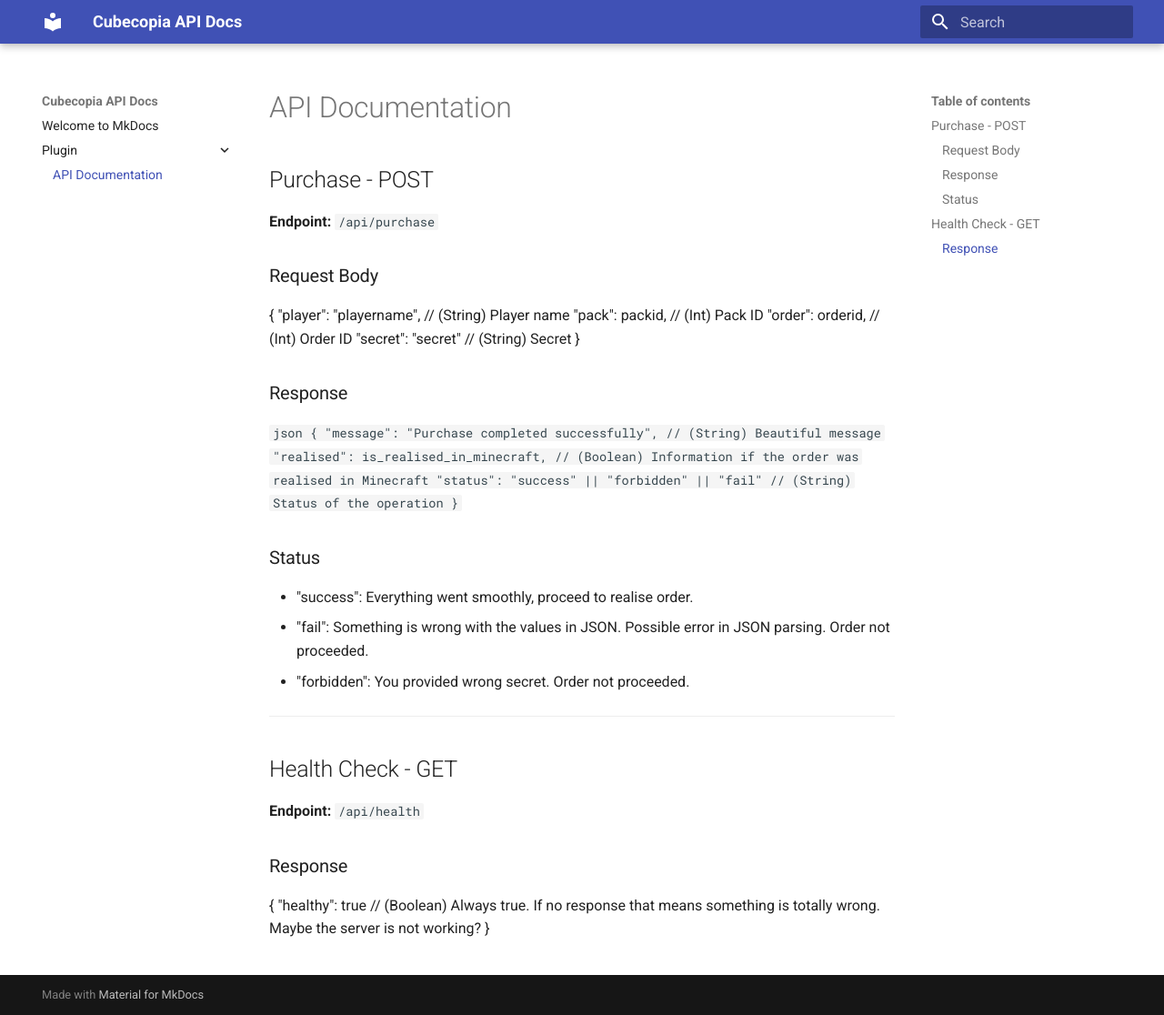
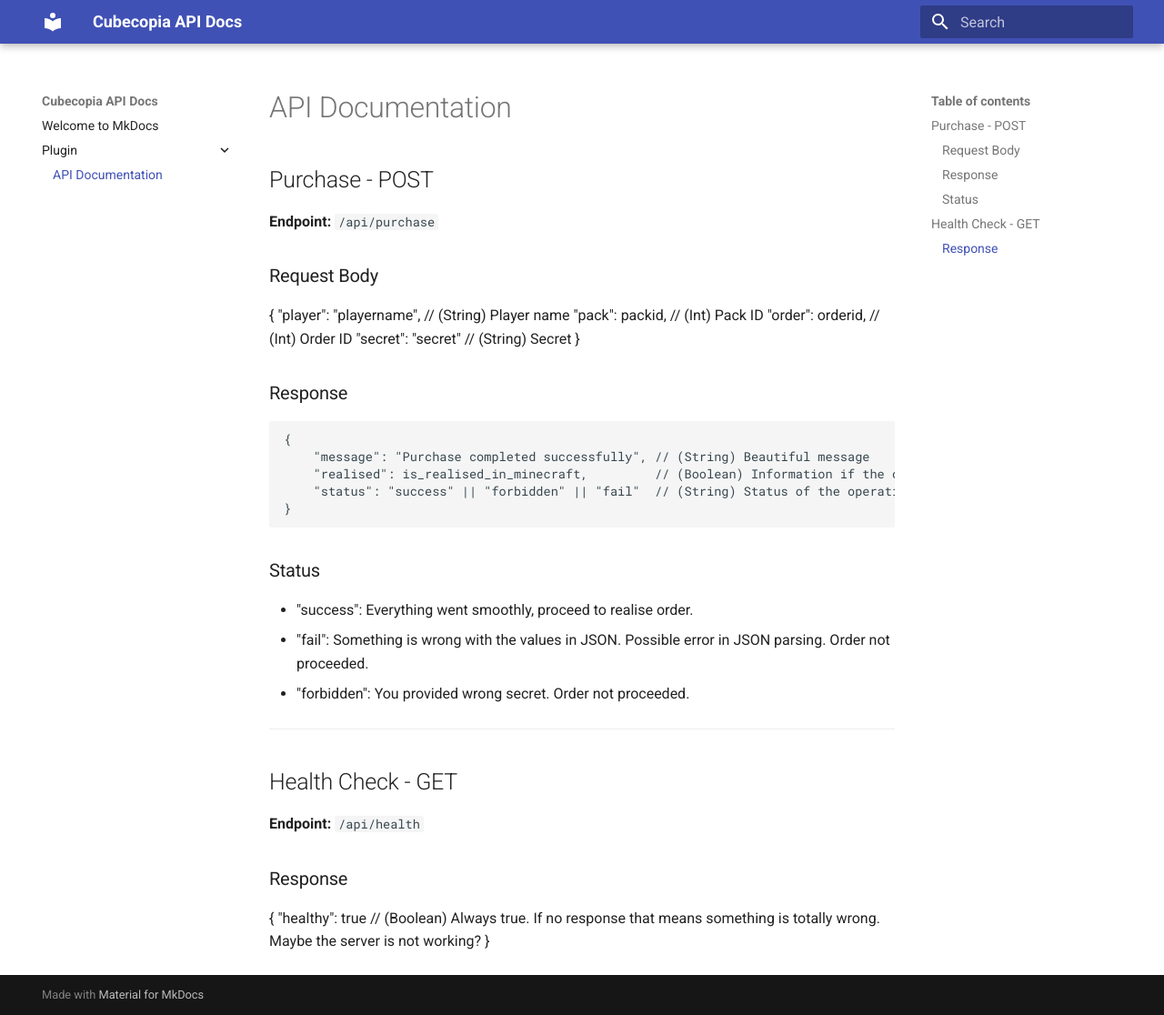
Before and after one commit to Kanashimo/docs, an MkDocs documentation site: the page built from docs/Plugin/API.md, in a window 1280 px wide and 1116 px high. Shown: the whole window at 91% size. Built offline with MkDocs 1.6.1 and Material for MkDocs 9.7.7, drawn with Linux system fonts in a browser that asks for light colours.

Commit message:
Update API.md

````diff
--- a/docs/Plugin/API.md
+++ b/docs/Plugin/API.md
@@ -12,12 +12,13 @@
 }
 
 ### Response
-``json
+```json
 {
     "message": "Purchase completed successfully", // (String) Beautiful message
     "realised": is_realised_in_minecraft,         // (Boolean) Information if the order was realised in Minecraft
     "status": "success" || "forbidden" || "fail"  // (String) Status of the operation
-}``
+}
+```
 
 ### Status
 - "success": Everything went smoothly, proceed to realise order.
````
